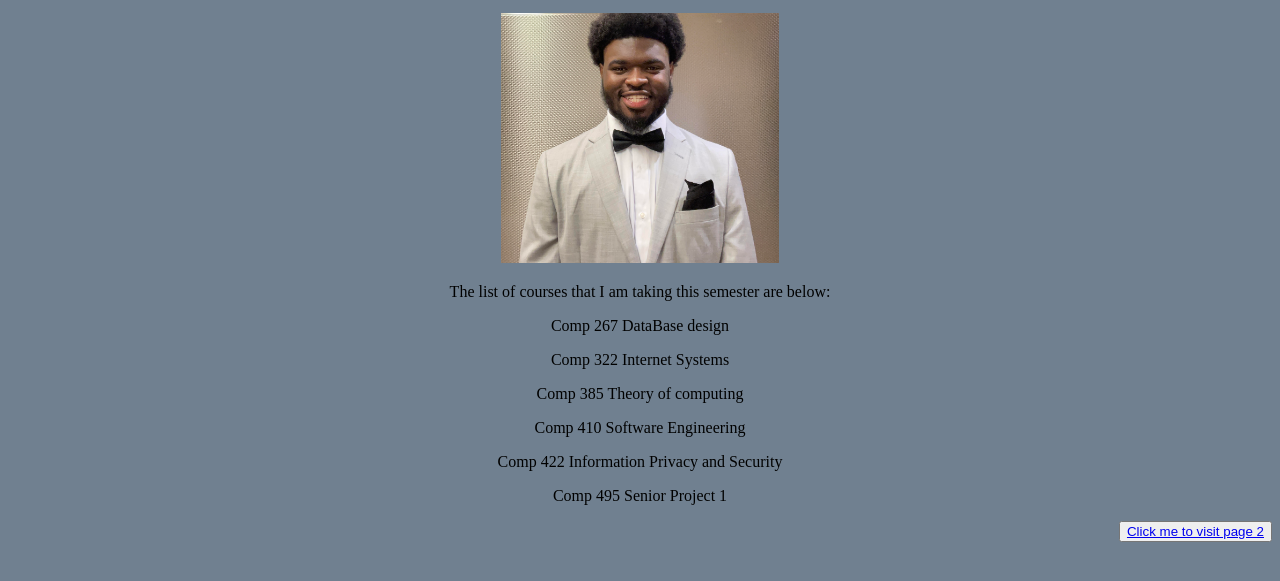
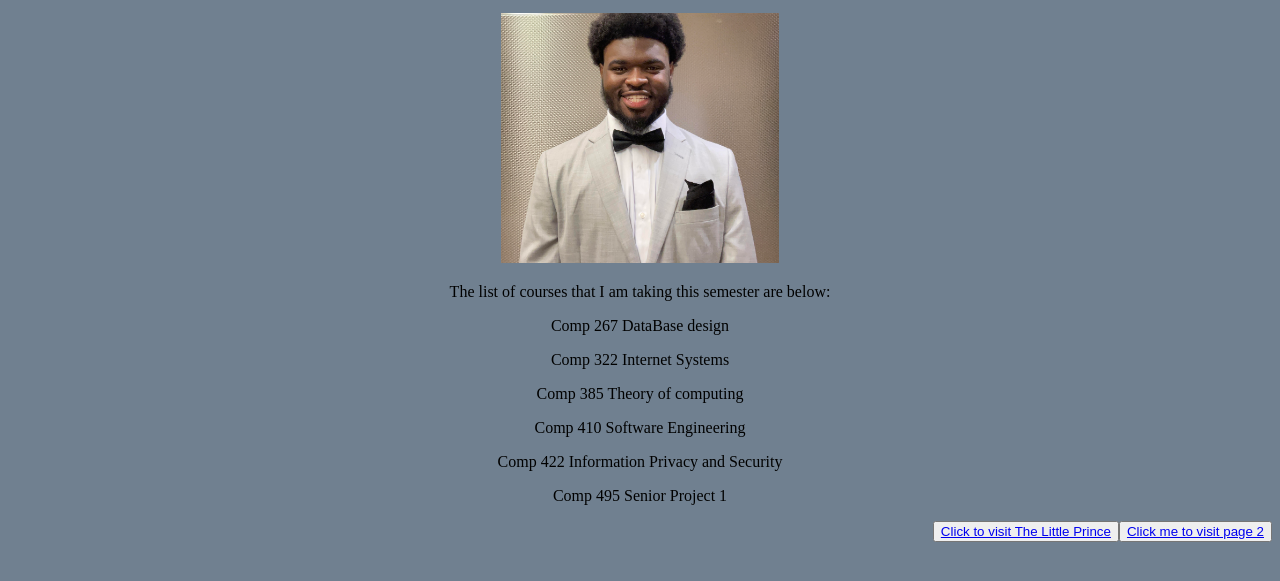
Before and after one commit to TheRealJahseim-322/Hello-World, a plain HTML site: page index.html in a window 1280 px wide. Shown: the part 119-700 px from the top of the page. Drawn offline with Linux system fonts and the light colour scheme; files whose address does not match are found by name.

Commit message:
Update index.html

```diff
--- a/index.html
+++ b/index.html
@@ -39,5 +39,9 @@
 
 <button style="float: right;"><a href= "introduction.html" target=_self title="" >Click me to visit page 2</a></button> <!-- Link to the 2nd page of my website -->
 
+<button style="float: right;"><a href= "little_prince.html" target=_self title="" >Click to visit The Little Prince</a></button> <!-- Link to The Little Prince -->
+
+
 </body>
+
 </html>
```
